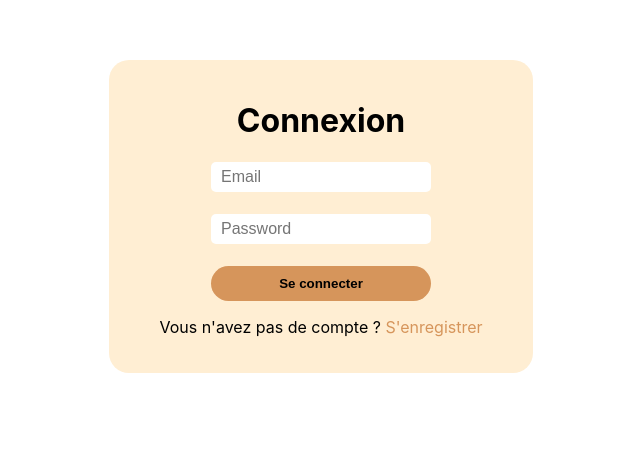
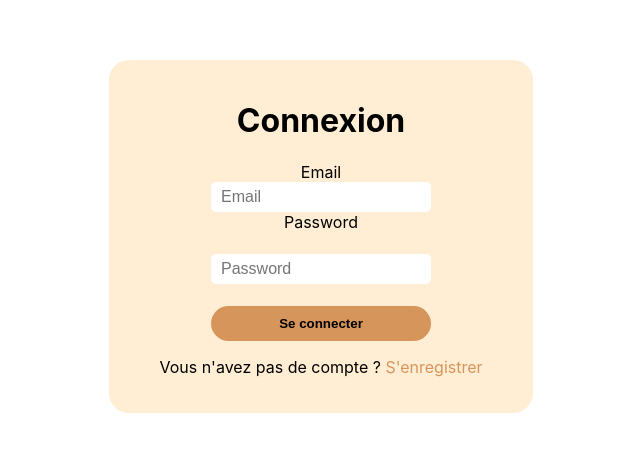
Before and after one commit to NRIVALANT/retrochic, a React (Create React App) app in the folder Front/retrochic/: page /login in a window 1280 px wide. Shown: the part 132-584 px from the top of the page, without its empty margins (339-979 px from the left). Built offline with nearby package versions, Linux system fonts and the light colour scheme.

Commit message:
register login okay

```diff
--- a/Front/retrochic/src/App.js
+++ b/Front/retrochic/src/App.js
@@ -6,11 +6,12 @@ import About from './pages/about';
 import Shop from './pages/shop';
 import Login from './pages/login';
 import Register from './pages/register';
-// import Header from './components/header';
+import { AuthProvider } from '../src/context/AuthProvider';
 
 function App() {
   return (<>
     <BrowserRouter>
+      <AuthProvider>
         <Routes>
           <Route path="/" exact element={<Home />} />
           <Route path="/catalogue" component={Catalogue} />
@@ -19,6 +20,7 @@ function App() {
           <Route path="/login" element={<Login />} />
           <Route path="/register" element={<Register />} />
         </Routes>
+      </AuthProvider>
     </BrowserRouter>
   </>
   );
--- a/Front/retrochic/src/components/header.js
+++ b/Front/retrochic/src/components/header.js
@@ -3,9 +3,11 @@ import '../assets/style/header.css';
 import shop from '../assets/shop.png';
 import login from '../assets/login.png';
 import logo from '../assets/loog.png';
+import { useAuth } from '../context/AuthProvider';
 
 function Header() {
     const [search, setSearch] = useState('');
+    const { currentUser } = useAuth();
     const handleSearch = (e) => {
         setSearch(e.target.value);
     }
@@ -17,6 +19,10 @@ function Header() {
         if (e.key === 'Enter') {
             handleSearchSubmit(e);
         }
+    }
+    const handleLogout = () => {
+        localStorage.removeItem('token');
+        window.location.reload();
     }
   return (
     <header>
@@ -43,9 +49,16 @@ function Header() {
             </a>
           </li>
           <li>
+            {currentUser ? (
+              <>
+                <p>Welcome, {currentUser.Name}</p>
+                <button onClick={handleLogout}>Logout</button>
+              </>
+            ) : (
               <a href="/login">
                 <img src={login} alt="login" />
               </a>
+            )}
           </li>
         </ul>
       </nav>
--- /dev/null
+++ b/Front/retrochic/src/context/AuthProvider.js
@@ -0,0 +1,39 @@
+// src/context/AuthContext.js
+import React, { createContext, useContext, useState, useEffect } from "react";
+import axios from "axios";
+
+const AuthContext = createContext();
+
+export function useAuth() {
+  return useContext(AuthContext);
+}
+
+export const AuthProvider = ({ children }) => {
+  const [currentUser, setCurrentUser] = useState(null);
+
+  useEffect(() => {
+    const getUser = async () => {
+      try {
+        const token = localStorage.getItem('token');
+        const response = await axios.get('http://localhost:5000/users/currentUser', {
+          headers: {
+            Authorization: `Bearer ${token}`
+          }
+        });
+        setCurrentUser(response.data);
+      } catch (error) {
+        console.error("Failed to fetch user", error);
+      }
+    };
+
+    if (localStorage.getItem('token')) {
+      getUser();
+    }
+  }, []);
+
+  return (
+    <AuthContext.Provider value={{ currentUser, setCurrentUser }}>
+      {children}
+    </AuthContext.Provider>
+  );
+};
--- a/Front/retrochic/src/pages/login.js
+++ b/Front/retrochic/src/pages/login.js
@@ -1,14 +1,37 @@
-import React from 'react';
+import React, { useState} from 'react';
 import '../assets/style/login.css';
+import axios from 'axios';
+import { useNavigate } from 'react-router-dom';
+import { useAuth } from '../context/AuthProvider';
 
 function Login() {
+    const [email, setEmail] = useState('');
+    const [password, setPassword] = useState('');
+    const { setCurrentUser } = useAuth();
+    const navigate = useNavigate();
+
+    const handleLogin = async (e) => {
+        e.preventDefault();
+        try {
+            const response = await axios.post('http://localhost:5000/users/login', { email, password });
+            const user = response.data.user;
+            localStorage.setItem('token', response.data.token);
+            setCurrentUser(user);
+            navigate('/');
+        } catch (error) {
+            console.error('Login failed:', error.response ? error.response.data : error.message);
+            alert('Login failed: Incorrect email or password');
+        }
+    };
     return (
         <div>
             <div className="login-page">
                 <h1>Connexion</h1>
-                <form className='login-page-form'>
-                    <input className='login-page-form-input-text' type="text" placeholder="Email" />
-                    <input className='login-page-form-input-password' type="password" placeholder="Password" />
+                <form className='login-page-form' onSubmit={handleLogin}>
+                    <label htmlFor="email">Email</label>
+                    <input className='login-page-form-input-text' type="email"id = "email" value = {email} onChange = {e => setEmail(e.target.value)} required placeholder="Email" />
+                    <label htmlFor="password">Password</label>
+                    <input className='login-page-form-input-password' type="password" id='password' value={password} onChange={(e => setPassword(e.target.value))} required placeholder="Password" />
                     <button className='login-page-form-btn-submit' type="submit">Se connecter</button>
                 </form>
                 <p>
```
Lines whose indentation alone changed are shown as unchanged.
